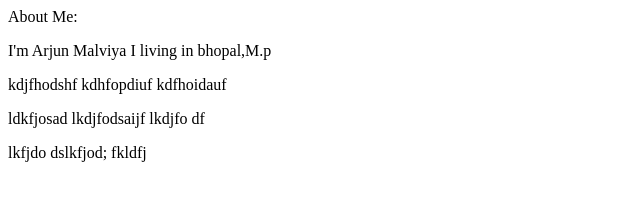
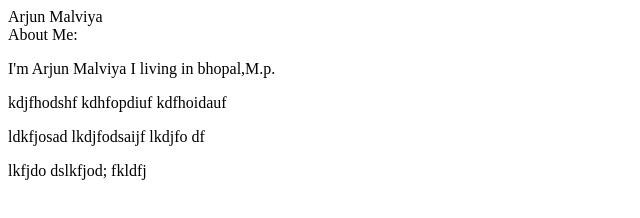
Before and after one commit to WMB3-16092024/ARJUN_MALVIYA_B3, a plain HTML site: page index.Html in a window 1280 px wide. Shown: the whole page, without its empty margins (0-640 px from the left). Drawn offline with Linux system fonts and the light colour scheme.

Commit message:
rename profile to index

```diff
--- a/profile.Html
+++ b/index.Html
@@ -5,13 +5,17 @@
     <title>Profile</title>
 </head>
 <body>
+    <div class=name>
+        Arjun Malviya
+
+    </div>
     <div class="Description">
         <span class="Description-lable">About Me:</span>
         <p class="Description=tex">
 
         </p>
         <p class="Description-text">
-            I'm Arjun Malviya I living in bhopal,M.p
+            I'm Arjun Malviya I living in bhopal,M.p.
         </p>
 
         <p class="Description-text">
```
